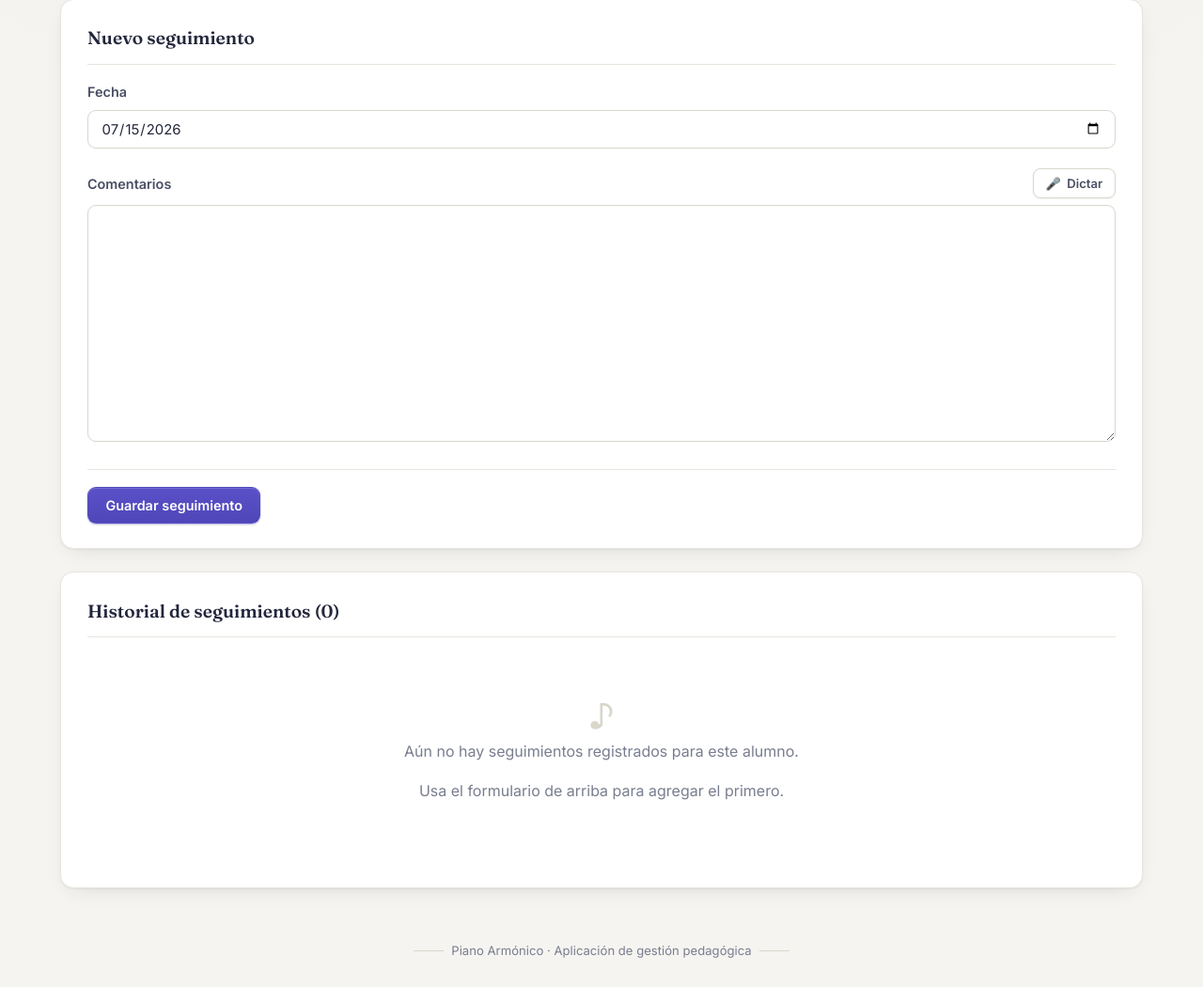
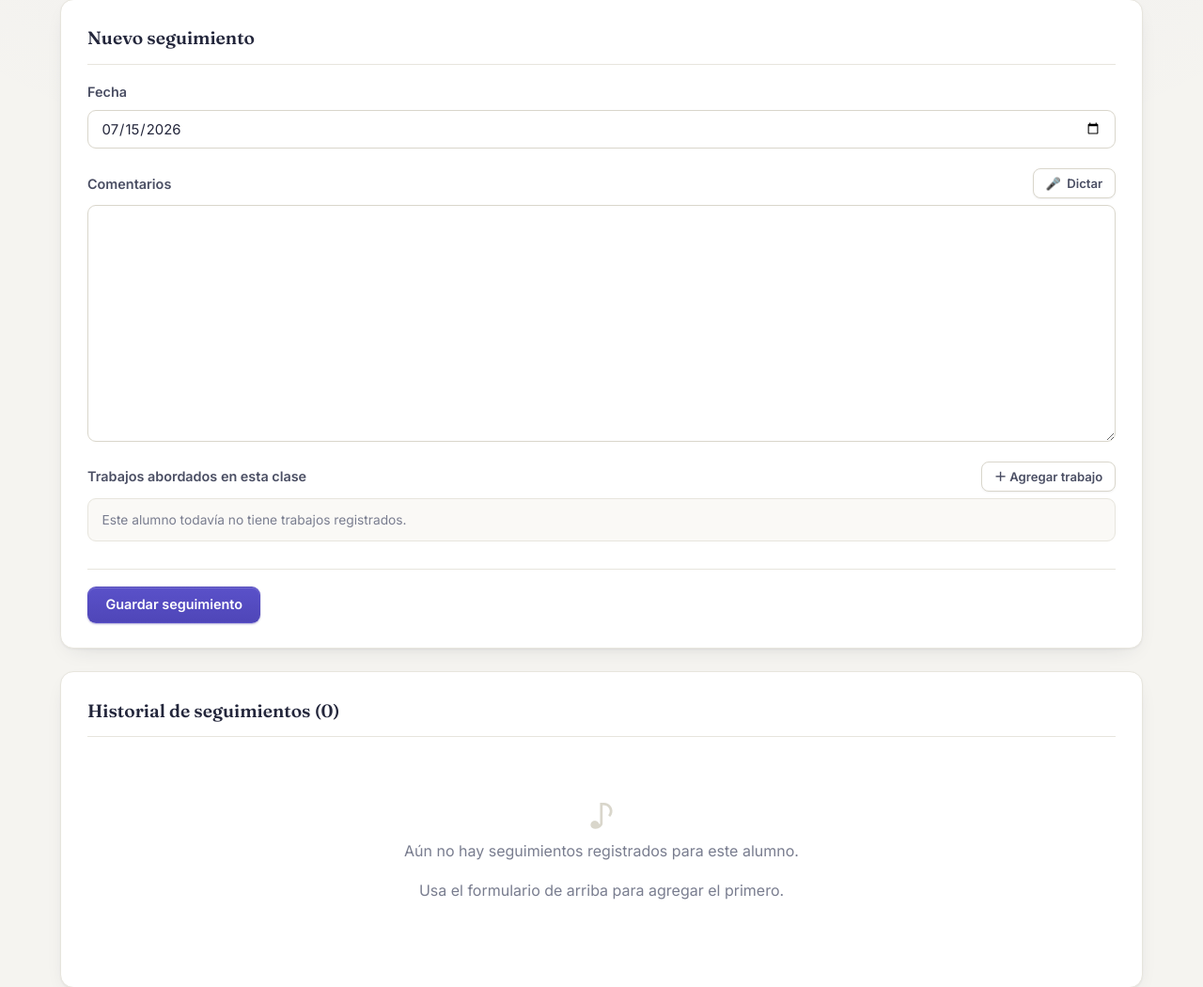
Before and after one commit to Pianowalker/Piano-Armonico---Pedagogic-Gestion, a Flask app: page /alumnos/1/seguimiento in a window 1280 px wide. Shown: the part 142-1192 px from the top of the page at 94% size. Run offline with Flask 3, Linux system fonts and the light colour scheme; tables that the repository leaves empty hold one stand-in row (values such as "Sample post").

Commit message:
Alta rapida de trabajos desde el seguimiento
- Boton "Agregar trabajo" en la seccion de trabajos del seguimiento
- Mini-formulario inline que crea el trabajo por AJAX sin recargar,
  preservando el borrador del seguimiento en curso
- El trabajo nuevo aparece tildado en la lista, listo para vincular
- nuevo_trabajo devuelve JSON cuando la peticion es AJAX

Co-Authored-By: Claude Opus 4.8 <noreply@anthropic.com>

```diff
--- a/app.py
+++ b/app.py
@@ -479,22 +479,42 @@ def ver_ciclo(id, ciclo_id):
 
 @app.route('/alumnos/<int:id>/trabajo/nuevo', methods=['GET', 'POST'])
 def nuevo_trabajo(id):
-    """Agregar trabajo musical a un alumno"""
+    """Agregar trabajo musical a un alumno.
+    Si la petición es AJAX (desde el seguimiento) devuelve JSON en vez de
+    redirigir, para poder agregar el trabajo sin salir de la página."""
     alumno = Alumno.query.get_or_404(id)
+    es_ajax = request.headers.get('X-Requested-With') == 'XMLHttpRequest'
 
     if request.method == 'POST':
+        titulo = (request.form.get('titulo') or '').strip()
+        tipo = request.form.get('tipo', '')
+        estilo = request.form.get('estilo', '')
+        formato = request.form.get('formato', '')
+        estado_estudio = request.form.get('estado_estudio', '')
+
+        if es_ajax and not (titulo and tipo and estilo and formato and estado_estudio):
+            return {'error': 'Faltan datos del trabajo.'}, 400
+
         trabajo = TrabajoMusical(
-            titulo=request.form['titulo'],
-            tipo=request.form['tipo'],
-            estilo=request.form['estilo'],
-            formato=request.form['formato'],
+            titulo=titulo,
+            tipo=tipo,
+            estilo=estilo,
+            formato=formato,
             autoría_arreglo=request.form.get('autoría_arreglo', 'propio'),
-            estado_estudio=request.form['estado_estudio'],
+            estado_estudio=estado_estudio,
             comentarios=request.form.get('comentarios', ''),
             alumno_id=id
         )
         db.session.add(trabajo)
         db.session.commit()
+
+        if es_ajax:
+            return {
+                'id': trabajo.id,
+                'titulo': trabajo.titulo,
+                'estado_estudio': trabajo.estado_estudio,
+            }
+
         flash(f'Trabajo «{trabajo.titulo}» agregado.', 'success')
         return redirect(url_for('perfil_alumno', id=id))
 
--- a/static/script.js
+++ b/static/script.js
@@ -88,6 +88,88 @@ document.addEventListener('DOMContentLoaded', function() {
         }
         toggleAñoNuevo();
         resultadoSelect.addEventListener('change', toggleAñoNuevo);
+    }
+
+    // Alta rápida de trabajo desde el seguimiento: crea el trabajo por fetch
+    // (sin recargar) y lo agrega tildado a la lista de trabajos abordados.
+    const btnNuevoTrabajo = document.getElementById('btn-nuevo-trabajo');
+    const inlineForm = document.getElementById('nuevo-trabajo-inline');
+    if (btnNuevoTrabajo && inlineForm) {
+        const trabajosCheck = document.getElementById('trabajos-check');
+        const vacio = trabajosCheck.querySelector('.trabajos-check-vacio');
+        const errorSpan = document.getElementById('nt-error');
+        const guardar = document.getElementById('btn-guardar-trabajo');
+        const cancelar = document.getElementById('btn-cancelar-trabajo');
+        const inputTitulo = document.getElementById('nt-titulo');
+
+        btnNuevoTrabajo.addEventListener('click', function() {
+            inlineForm.hidden = !inlineForm.hidden;
+            if (!inlineForm.hidden) inputTitulo.focus();
+        });
+
+        cancelar.addEventListener('click', function() {
+            inlineForm.hidden = true;
+            errorSpan.textContent = '';
+        });
+
+        guardar.addEventListener('click', async function() {
+            const titulo = inputTitulo.value.trim();
+            const estilo = document.getElementById('nt-estilo').value;
+            errorSpan.textContent = '';
+            if (!titulo) { errorSpan.textContent = 'Poné un título.'; inputTitulo.focus(); return; }
+            if (!estilo) { errorSpan.textContent = 'Elegí el estilo.'; return; }
+
+            guardar.disabled = true;
+            try {
+                const body = new URLSearchParams({
+                    titulo: titulo,
+                    tipo: document.getElementById('nt-tipo').value,
+                    estilo: estilo,
+                    formato: document.getElementById('nt-formato').value,
+                    estado_estudio: document.getElementById('nt-estado').value,
+                });
+                const resp = await fetch(btnNuevoTrabajo.dataset.url, {
+                    method: 'POST',
+                    headers: {
+                        'X-Requested-With': 'XMLHttpRequest',
+                        'Content-Type': 'application/x-www-form-urlencoded',
+                    },
+                    body: body.toString(),
+                });
+                if (!resp.ok) throw new Error('respuesta ' + resp.status);
+                const data = await resp.json();
+
+                // Construir el checkbox nuevo, ya tildado.
+                const label = document.createElement('label');
+                label.className = 'trabajo-check';
+                const badgeClase = data.estado_estudio === 'resuelto' ? 'badge-success'
+                    : (data.estado_estudio === 'en proceso' ? 'badge-warning' : 'badge-info');
+                const check = document.createElement('input');
+                check.type = 'checkbox';
+                check.name = 'trabajos';
+                check.value = data.id;
+                check.checked = true;
+                const spanTitulo = document.createElement('span');
+                spanTitulo.className = 'trabajo-check-titulo';
+                spanTitulo.textContent = data.titulo;
+                const spanBadge = document.createElement('span');
+                spanBadge.className = 'badge ' + badgeClase;
+                spanBadge.textContent = data.estado_estudio;
+                label.append(check, spanTitulo, spanBadge);
+
+                if (vacio) vacio.hidden = true;
+                trabajosCheck.appendChild(label);
+
+                // Resetear y cerrar el mini-formulario.
+                inputTitulo.value = '';
+                document.getElementById('nt-estilo').value = '';
+                inlineForm.hidden = true;
+            } catch (e) {
+                errorSpan.textContent = 'No se pudo agregar el trabajo. Probá de nuevo.';
+            } finally {
+                guardar.disabled = false;
+            }
+        });
     }
 
     // Auto-ocultar los mensajes flash de éxito después de unos segundos.
--- a/static/style.css
+++ b/static/style.css
@@ -1151,6 +1151,44 @@ textarea::placeholder {
     color: var(--ink);
 }
 
+.trabajos-check-vacio {
+    color: var(--muted);
+    font-size: 0.86rem;
+    margin: 0;
+}
+
+/* Alta rápida de trabajo desde el seguimiento */
+.nuevo-trabajo-inline {
+    margin-top: 0.7rem;
+    padding: 0.9rem 1rem;
+    border: 1px dashed var(--border-strong);
+    border-radius: var(--radius-sm);
+    background-color: var(--surface);
+}
+
+.nti-grid {
+    display: grid;
+    grid-template-columns: 1fr 1fr;
+    gap: 0.55rem;
+    margin-bottom: 0.7rem;
+}
+
+.nti-grid #nt-titulo {
+    grid-column: 1 / -1;
+}
+
+.nti-actions {
+    display: flex;
+    align-items: center;
+    gap: 0.6rem;
+}
+
+.nti-error {
+    color: var(--danger);
+    font-size: 0.82rem;
+    font-weight: 500;
+}
+
 /* Chips de trabajos abordados en el historial de seguimientos */
 .seguimiento-trabajos {
     display: flex;
--- a/templates/seguimiento_alumno.html
+++ b/templates/seguimiento_alumno.html
@@ -47,12 +47,16 @@
             <span id="dictado-estado" class="form-help dictado-estado" role="status" aria-live="polite"></span>
         </div>
 
-        {% if trabajos %}
         <div class="form-group">
-            <label>Trabajos abordados en esta clase</label>
+            <div class="label-row">
+                <label>Trabajos abordados en esta clase</label>
+                <button type="button" id="btn-nuevo-trabajo" class="btn btn-sm btn-secondary"
+                        data-url="{{ url_for('nuevo_trabajo', id=alumno.id) }}">＋ Agregar trabajo</button>
+            </div>
+
             {% set marcados = request.form.getlist('trabajos') if request.form
                               else (editando.trabajos | map(attribute='id') | map('string') | list if editando else []) %}
-            <div class="trabajos-check">
+            <div class="trabajos-check" id="trabajos-check">
                 {% for t in trabajos %}
                 <label class="trabajo-check">
                     <input type="checkbox" name="trabajos" value="{{ t.id }}"
@@ -61,9 +65,45 @@
                     <span class="badge {% if t.estado_estudio == 'resuelto' %}badge-success{% elif t.estado_estudio == 'en proceso' %}badge-warning{% else %}badge-info{% endif %}">{{ t.estado_estudio }}</span>
                 </label>
                 {% endfor %}
+                <p class="trabajos-check-vacio" {% if trabajos %}hidden{% endif %}>Este alumno todavía no tiene trabajos registrados.</p>
+            </div>
+
+            <!-- Alta rápida de trabajo (se envía por fetch; inputs sin name para
+                 que no se manden con el seguimiento). -->
+            <div class="nuevo-trabajo-inline" id="nuevo-trabajo-inline" hidden>
+                <div class="nti-grid">
+                    <input type="text" id="nt-titulo" placeholder="Título de la obra">
+                    <select id="nt-tipo" aria-label="Tipo">
+                        <option value="obra">Obra</option>
+                        <option value="estudio">Estudio</option>
+                        <option value="arreglo">Arreglo</option>
+                    </select>
+                    <select id="nt-estilo" aria-label="Estilo">
+                        <option value="">— Estilo —</option>
+                        <option value="jazz">Jazz</option>
+                        <option value="tango">Tango</option>
+                        <option value="folclore">Folclore</option>
+                        <option value="académico">Académico</option>
+                        <option value="otro">Otro</option>
+                    </select>
+                    <select id="nt-formato" aria-label="Formato">
+                        <option value="piano solo">Piano solo</option>
+                        <option value="acompañamiento">Acompañamiento</option>
+                        <option value="piano y voz">Piano y voz</option>
+                    </select>
+                    <select id="nt-estado" aria-label="Estado">
+                        <option value="iniciado">Iniciado</option>
+                        <option value="en proceso">En proceso</option>
+                        <option value="resuelto">Resuelto</option>
+                    </select>
+                </div>
+                <div class="nti-actions">
+                    <button type="button" id="btn-guardar-trabajo" class="btn btn-sm btn-primary">Agregar</button>
+                    <button type="button" id="btn-cancelar-trabajo" class="btn btn-sm btn-link">Cancelar</button>
+                    <span id="nt-error" class="nti-error" role="alert"></span>
+                </div>
             </div>
         </div>
-        {% endif %}
 
         <div class="form-actions">
             <button type="submit" class="btn btn-primary">{% if editando %}Guardar cambios{% else %}Guardar seguimiento{% endif %}</button>
```
